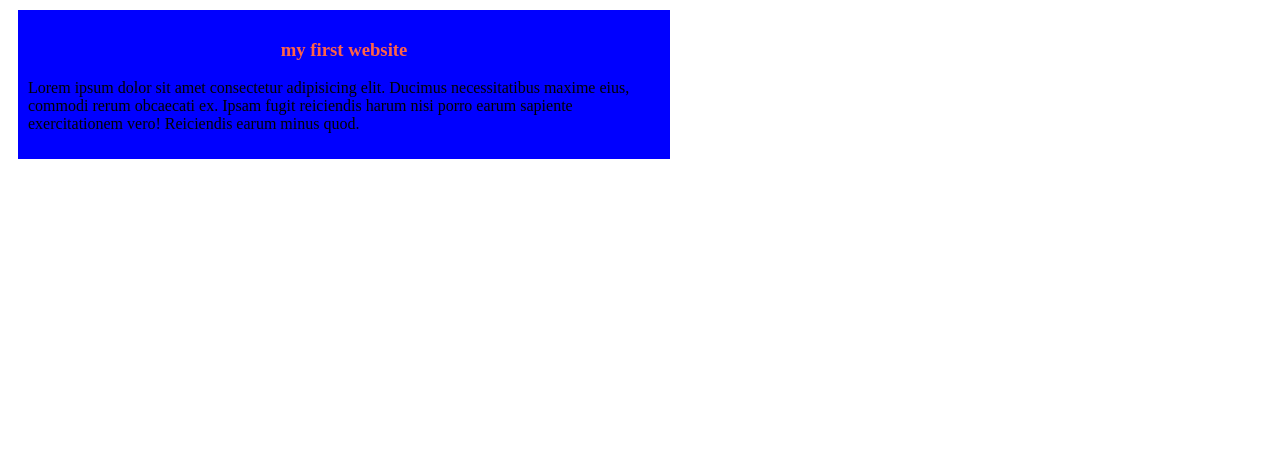
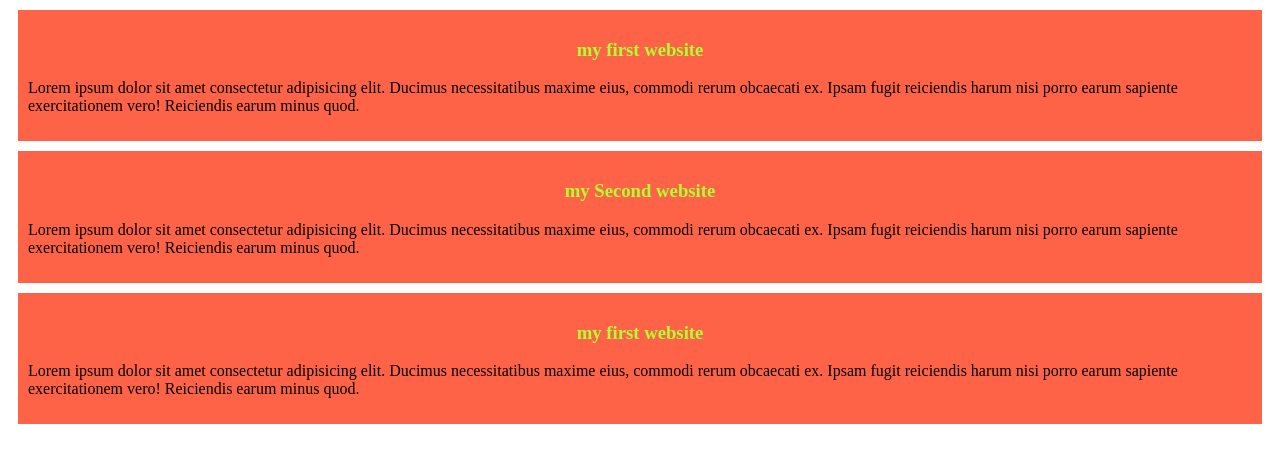
Before and after one commit to md-osman-goni/my-second-repo, a plain HTML site: page index.html in a window 1280 px wide. Drawn offline with Linux system fonts and the light colour scheme.

Commit message:
added the second and third blog

```diff
--- a/index.html
+++ b/index.html
@@ -11,5 +11,13 @@
         <h3>my first website</h3>
         <p>Lorem ipsum dolor sit amet consectetur adipisicing elit. Ducimus necessitatibus maxime eius, commodi rerum obcaecati ex. Ipsam fugit reiciendis harum nisi porro earum sapiente exercitationem vero! Reiciendis earum minus quod.</p>
     </div>
+    <div>
+        <h3>my Second website</h3>
+        <p>Lorem ipsum dolor sit amet consectetur adipisicing elit. Ducimus necessitatibus maxime eius, commodi rerum obcaecati ex. Ipsam fugit reiciendis harum nisi porro earum sapiente exercitationem vero! Reiciendis earum minus quod.</p>
+    </div>
+    <div>
+        <h3>my first website</h3>
+        <p>Lorem ipsum dolor sit amet consectetur adipisicing elit. Ducimus necessitatibus maxime eius, commodi rerum obcaecati ex. Ipsam fugit reiciendis harum nisi porro earum sapiente exercitationem vero! Reiciendis earum minus quod.</p>
+    </div>
 </body>
 </html>
--- a/styles/blog.css
+++ b/styles/blog.css
@@ -1,11 +1,11 @@
 div{
-    background-color:blue;
+    background-color:tomato;
     padding: 10px;
     margin: 10px;
-    width: 50%;
+
 
 }
 h3{
     text-align:center;
-    color: tomato;
+    color: greenyellow;
 }
```
